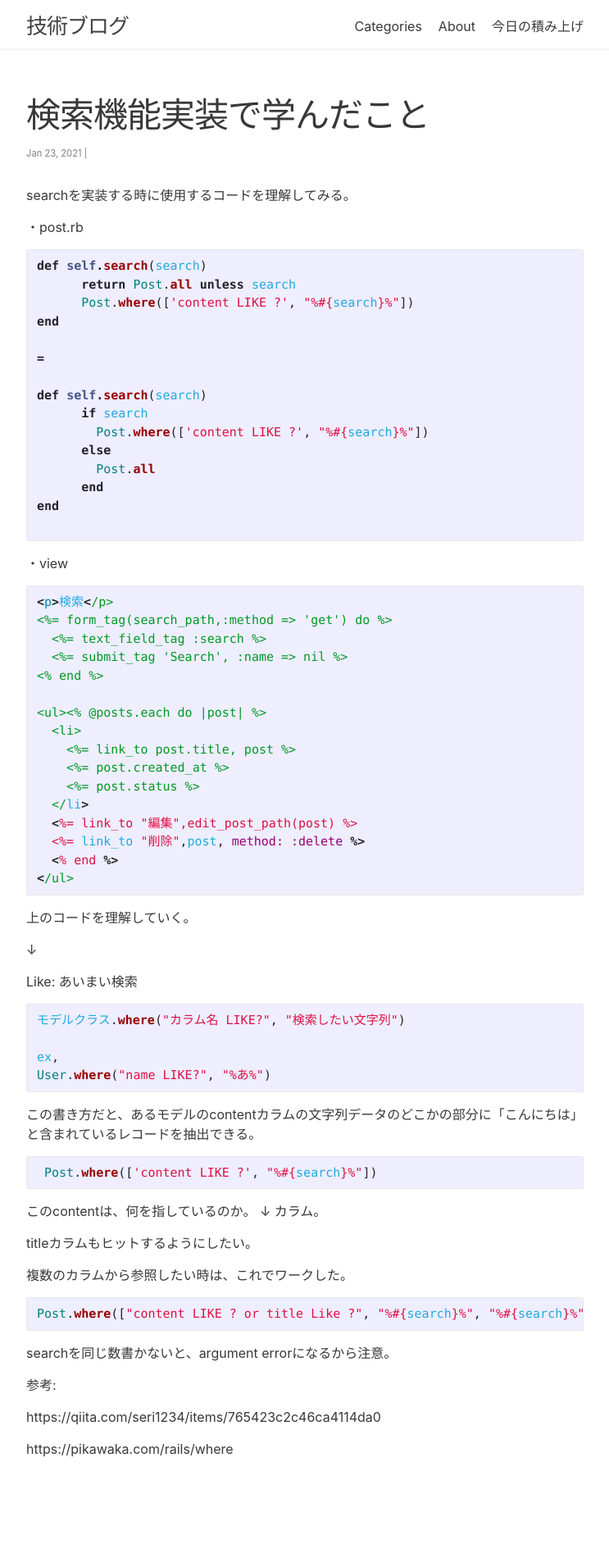
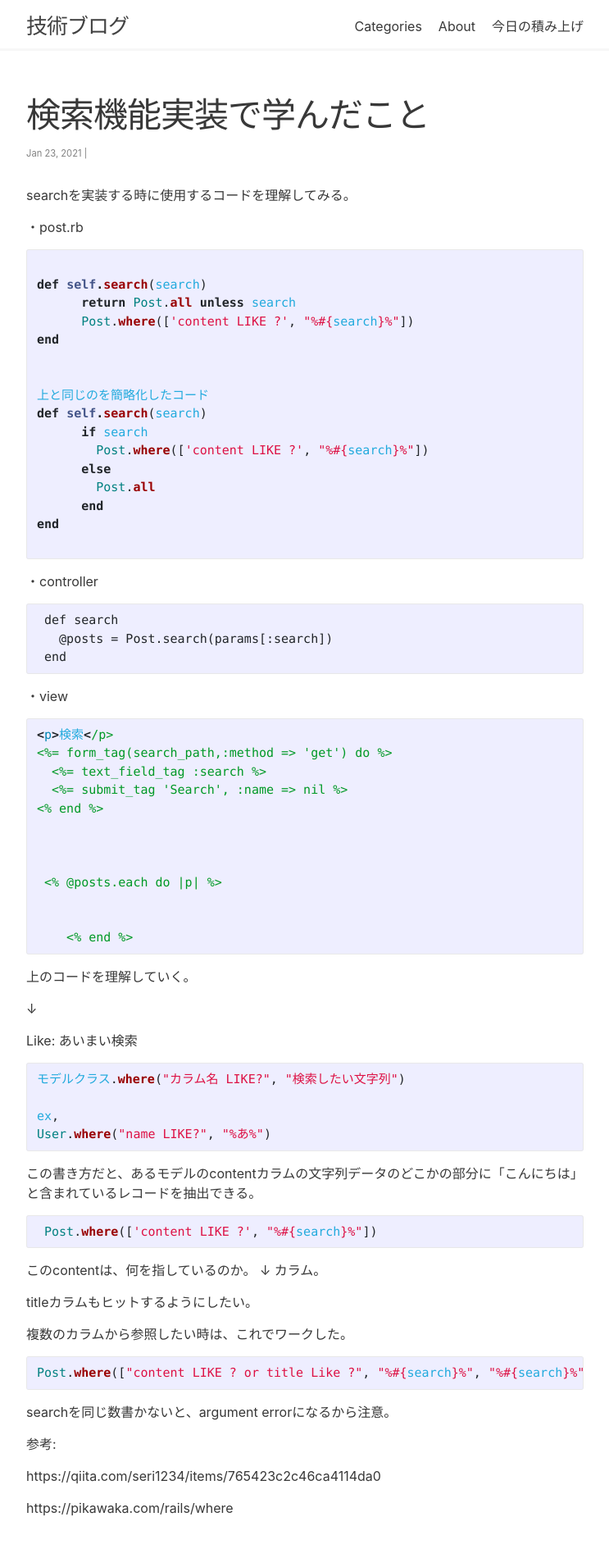
Before and after one commit to kazblog/kazblog.github.io, a Jekyll site: the page built from _posts/things_what_i_learned/2021-01-15-rails-search.md, in a window 1280 px wide. Shown: the whole page at 82% size, without its empty margins (268-1011 px from the left). Built offline with Jekyll 4.4.1, drawn with Linux system fonts in a browser that asks for light colours; nearby versions of some CDN libraries; before the commit the page ends 1839 px from its top, so only the background shows below that.

Commit message:
Update 2021-01-15-rails-search.md

````diff
--- a/_posts/things_what_i_learned/2021-01-15-rails-search.md
+++ b/_posts/things_what_i_learned/2021-01-15-rails-search.md
@@ -14,13 +14,14 @@ searchを実装する時に使用するコードを理解してみる。
 ・post.rb
 
 ```ruby
+
 def self.search(search)
       return Post.all unless search
       Post.where(['content LIKE ?', "%#{search}%"])
 end
 
-=
 
+上と同じのを簡略化したコード
 def self.search(search)
       if search
         Post.where(['content LIKE ?', "%#{search}%"])
@@ -29,6 +30,14 @@ def self.search(search)
       end
 end
 
+```
+
+・controller
+
+```
+ def search
+   @posts = Post.search(params[:search])
+ end
 ```
 
 ・view
@@ -40,16 +49,12 @@ end
   <%= submit_tag 'Search', :name => nil %>
 <% end %>
 
-<ul><% @posts.each do |post| %>
-  <li>
-    <%= link_to post.title, post %>
-    <%= post.created_at %>
-    <%= post.status %>
-  </li>
-  <%= link_to "編集",edit_post_path(post) %>
-  <%= link_to "削除",post, method: :delete %>
-  <% end %>
-</ul>
+
+
+ <% @posts.each do |p| %>
+
+
+    <% end %>
 ```
 
 上のコードを理解していく。
````
